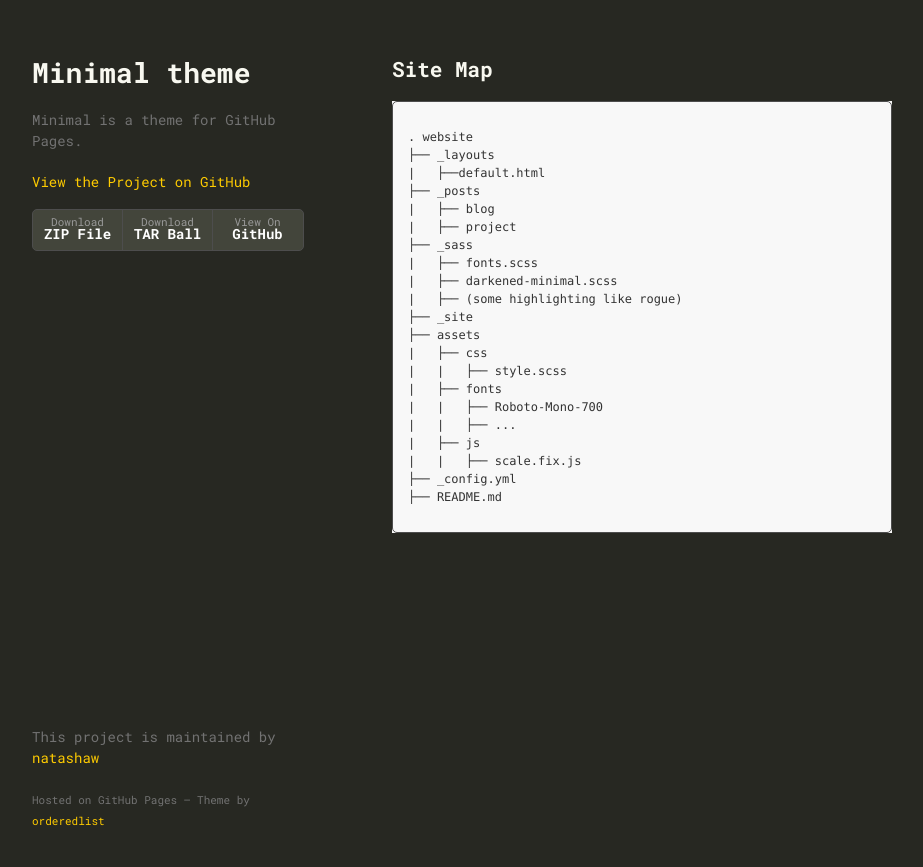
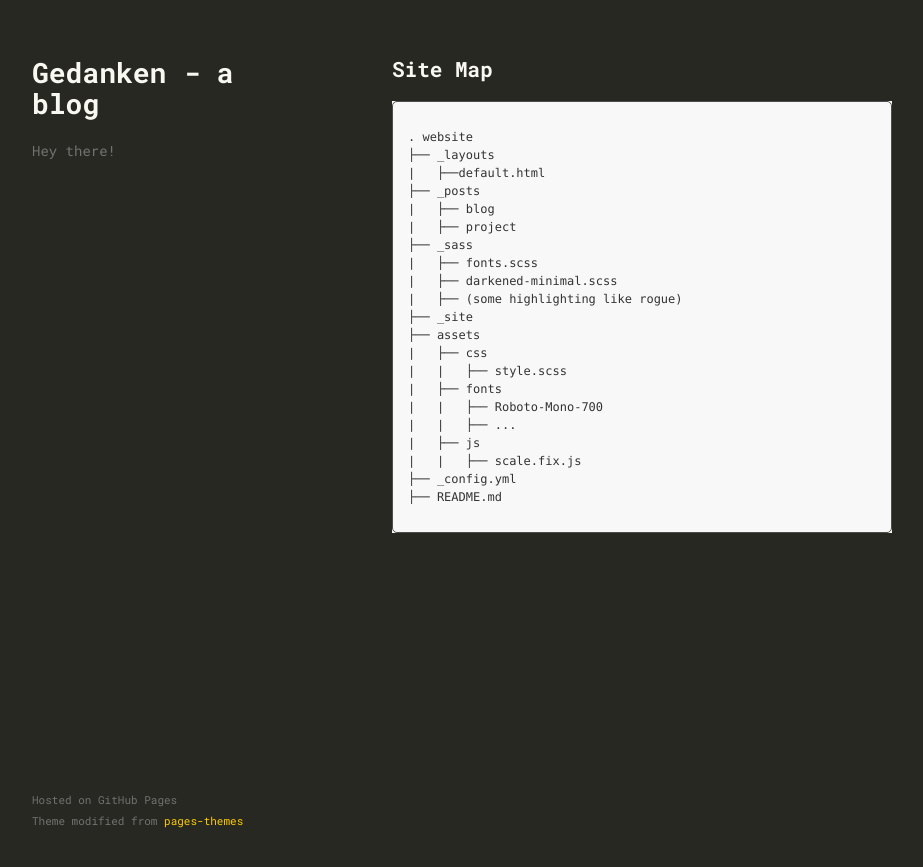
Before and after one commit to natashaw/gedanken, a Jekyll site: the page built from README.md, in a window 1280 px wide. Shown: the top 867 px of the page, without its empty margins (178-1101 px from the left). Built offline with Jekyll 4.4.1, drawn with Linux system fonts in a browser that asks for light colours; some web fonts are replaced; our own code applies the rules of GitHub Pages for plain Markdown files.

Commit message:
More changes

```diff
--- a/_config.yml
+++ b/_config.yml
@@ -1,5 +1,4 @@
-title: Minimal theme
-description: Minimal is a theme for GitHub Pages.
-show_downloads: true
+title: Gedanken - a blog
+description: Hey there!
 google_analytics:
 theme:
--- a/_layouts/default.html
+++ b/_layouts/default.html
@@ -3,7 +3,7 @@
   <head>
     <meta charset="utf-8">
     <meta http-equiv="X-UA-Compatible" content="chrome=1">
-    <title>{{ site.title | default: site.github.repository_name }} by {{ site.github.owner_name }}</title>
+    <title>{{ site.title | default: site.github.repository_name }}</title>
 
     <link rel="stylesheet" href="{{ '/assets/css/style.css?v=' | append: site.github.build_revision | relative_url }}">
     <meta name="viewport" content="width=device-width">
@@ -17,21 +17,6 @@
         <h1>{{ site.title | default: site.github.repository_name }}</h1>
         <p>{{ site.description | default: site.github.project_tagline }}</p>
 
-        {% if site.github.is_project_page %}
-          <p class="view"><a href="{{ site.github.repository_url }}">View the Project on GitHub <small>{{ github_name }}</small></a></p>
-        {% endif %}
-
-        {% if site.github.is_user_page %}
-          <p class="view"><a href="{{ site.github.owner_url }}">View My GitHub Profile</a></p>
-        {% endif %}
-
-        {% if site.show_downloads %}
-          <ul>
-            <li><a href="{{ site.github.zip_url }}">Download <strong>ZIP File</strong></a></li>
-            <li><a href="{{ site.github.tar_url }}">Download <strong>TAR Ball</strong></a></li>
-            <li><a href="{{ site.github.repository_url }}">View On <strong>GitHub</strong></a></li>
-          </ul>
-        {% endif %}
       </header>
       <section>
 
@@ -39,10 +24,8 @@
 
       </section>
       <footer>
-        {% if site.github.is_project_page %}
-        <p>This project is maintained by <a href="{{ site.github.owner_url }}">{{ site.github.owner_name }}</a></p>
-        {% endif %}
-        <p><small>Hosted on GitHub Pages &mdash; Theme by <a href="https://github.com/orderedlist">orderedlist</a></small></p>
+       <p><small>Hosted on GitHub Pages <br>
+        Theme modified from <a href="https://github.com/pages-themes/minimal">pages-themes</a></small></p>
       </footer>
     </div>
     <script src="{{ '/assets/js/scale.fix.js' | relative_url }}"></script>
--- a/assets/css/style.scss
+++ b/assets/css/style.scss
@@ -1,4 +1,4 @@
 ---
 ---
 
-@import "jekyll-theme-minimal";
+@import "darkened-minimal";
```
Also changed, not shown: _sass/darkened-minimal.scss (renamed from _sass/jekyll-theme-minimal.scss).
